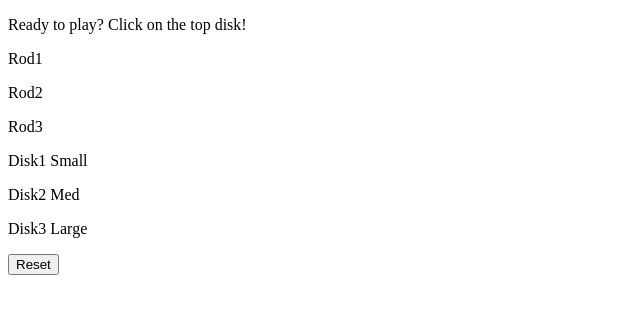
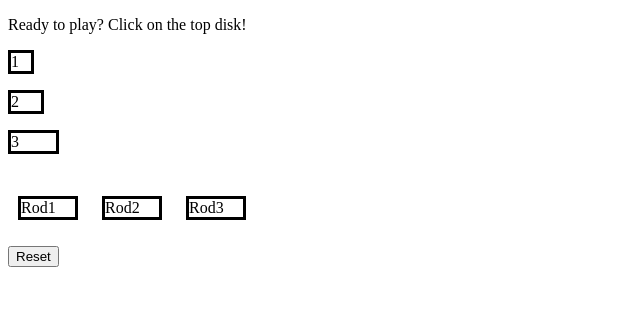
Before and after one commit to CourtneyLTyler/GA-three-towers, a plain HTML site: page index.html in a window 1280 px wide. Shown: the whole page, without its empty margins (0-640 px from the left). Drawn offline with Linux system fonts and the light colour scheme.

Commit message:
add visuals

```diff
--- a/index.html
+++ b/index.html
@@ -9,14 +9,22 @@
 </head>
 <body>
     <p id='message'></p>
-    <p id = "rod-1">Rod1</p>
-    <p id = "rod-2">Rod2</p>
-    <p id = "rod-3">Rod3</p>
-    <p data-id = '1' id="sm" class="disk">Disk1 Small</p>
-    <p data-id = '2' id="md" class="disk">Disk2 Med</p>
-    <p data-id = '3' id="lg" class="disk">Disk3 Large</p>
+    <p data-id='1' id="sm" class="disk">1</p>
+    <p data-id='2' id="md" class="disk">2</p>
+    <p data-id='3' id="lg" class="disk">3</p>
+    <div class='rodcol' id='rodcol1'>
+        <p id='rod-1' class='rods'>Rod1</p>
+    </div>
+    <div class='rodcol' id=rodcol2>
+        <p id='rod-2' class='rods'>Rod2</p>
+    </div>
+    <div class='rodcol' id=rodcol3>
+        <p id='rod-3' class='rods'>Rod3</p>
+    </div>
+    <br>
     <button class='reset'>Reset</button>
     <script src="script.js"></script>
     <script src="script1.js"></script>
+
 </body>
 </html>
--- a/script.js
+++ b/script.js
@@ -85,22 +85,25 @@ function rodClick() {
     // find the array that corresponds with the clicked rod
     if(rodId == 'rod-1') {
         // run check below, using rod1
-        check(rod1)
+        let parent1 = document.querySelector('#rodcol1')
+        check(rod1,parent1)
     } else if (rodId == 'rod-2') {
         // run check below, using rod2
-        check(rod2)
+        let parent2 = document.querySelector('#rodcol2')
+        check(rod2,parent2)
     } else if (rodId == 'rod-3') {
         // run check below, using rod3
-        check(rod3)
+        let parent3 = document.querySelector('#rodcol3')
+        check(rod3,parent3)
     }
 
-    function check(rodx) {
-        console.log(rod3)
-        console.log(disksInPlay)
+    function check(rodx,parent) {
     // if the current rod array is empty,
         if (rodx.length < 1) {
             // push first item of disksInPlay to the selected rod array
             rodx.push(disksInPlay[0])
+            let child = document.querySelector('[data-id=disksInPlay[0]]')
+            parent.appendChild(child)
             // console.log(disksInPlay)
             // console.log(currentRodArray)
             // add text to message
--- a/styles.css
+++ b/styles.css
@@ -0,0 +1,28 @@
+.rods {
+    border: solid;
+    /* width: 50px;
+    display: inline-block;
+    margin: 10px; */
+}
+
+.rodcol {
+    width: 60px;
+    margin: 10px;
+    display: inline-block;
+}
+
+.disk {
+    border: solid;
+}
+
+#lg {
+    width: 45px;
+}
+
+#md {
+    width: 30px;
+}
+
+#sm {
+    width: 20px;
+}
```
